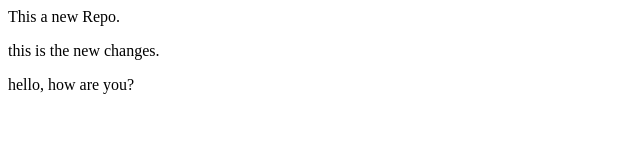
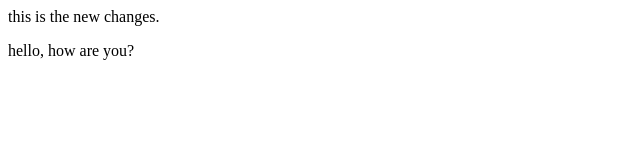
Before and after one commit to samrat-2000/LocalRepo, a plain HTML site: page index.html in a window 1280 px wide. Shown: the whole page, without its empty margins (0-640 px from the left). Drawn offline with Linux system fonts and the light colour scheme.

Commit message:
delete a line

```diff
--- a/index.html
+++ b/index.html
@@ -1,3 +1,2 @@
-<p>This a new Repo.</p>
 <p> this is the new changes.</p>
 <p>hello, how are you?</p>
```
